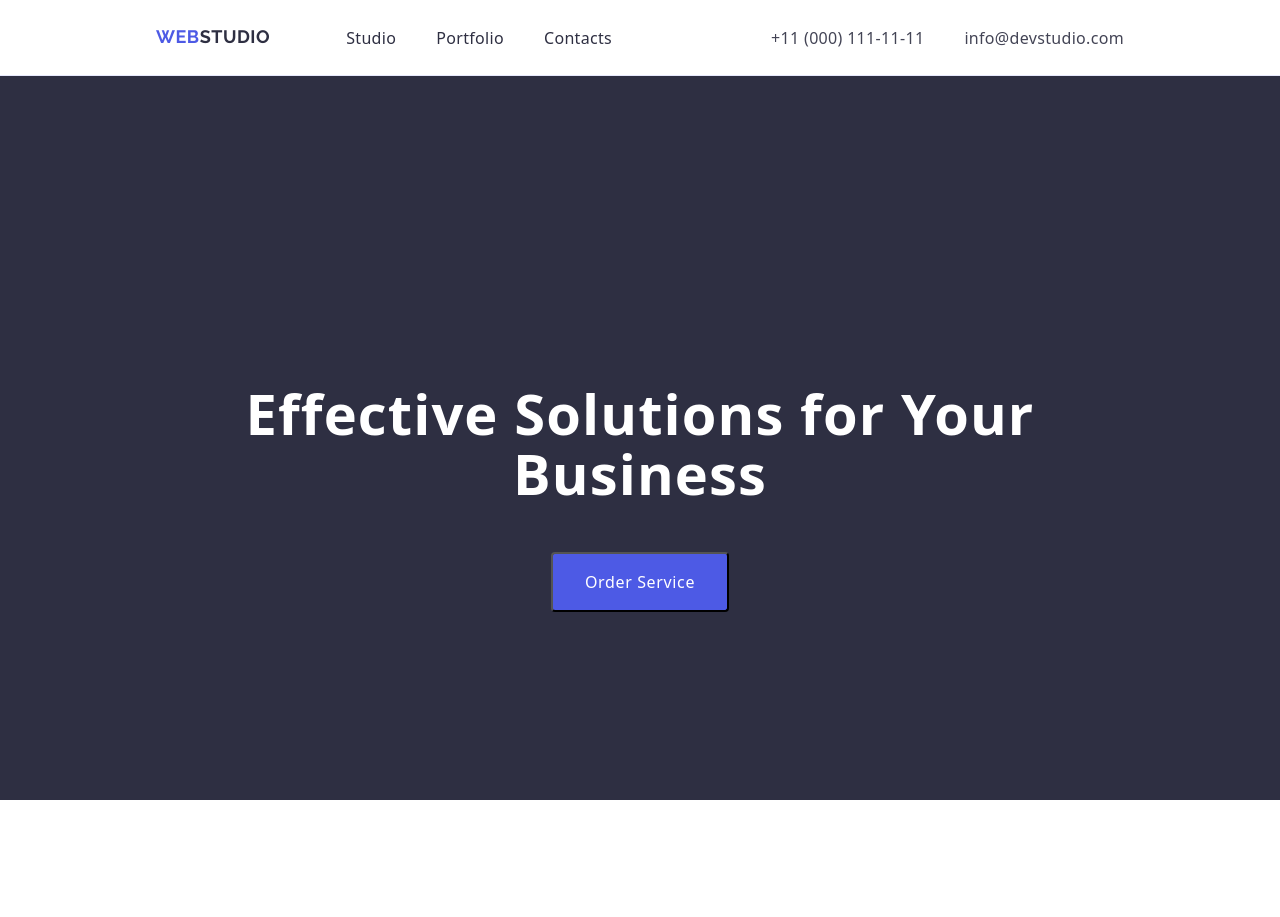
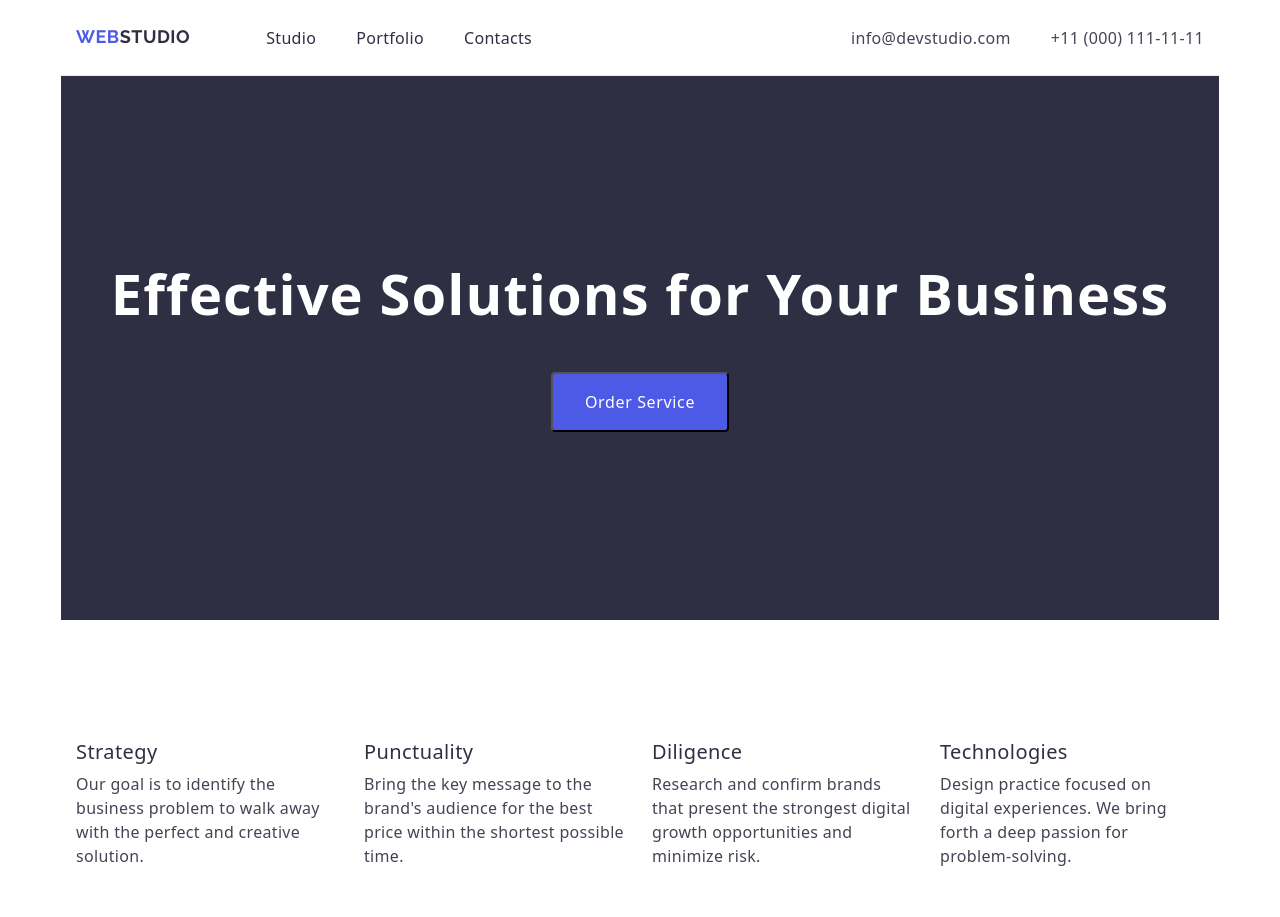
Before and after one commit to SergeyMyronenko/goit-markup-hw-03, a plain HTML site: page index.html in a window 1280 px wide. Shown: the top 917 px of the page. Drawn offline with nearby package versions, Linux system fonts and the light colour scheme.

Commit message:
update hw-3

```diff
--- a/css/style.css
+++ b/css/style.css
@@ -29,20 +29,17 @@ img {
   display: block;
   max-width: 100%;
 }
-section {
-  padding: 120px;
-}
 header {
-  max-width: 1440px;
+  max-width: 1158px;
   margin: 0 auto;
   border-bottom: 1px solid #e7e9fc;
 }
 footer {
-  max-width: 1440px;
+  max-width: 1158px;
   margin: 0 auto;
 }
 .container {
-  max-width: 1440px;
+  max-width: 1158px;
   padding-left: 0;
   padding-right: 0;
   margin: 0 auto;
@@ -51,9 +48,9 @@ footer {
 /* Header */
 
 .navi {
-  padding-left: 156px;
   display: flex;
   flex-direction: row;
+  padding-left: 15px;
 }
 .logo {
   color: #4d5ae5;
@@ -63,7 +60,7 @@ footer {
   line-height: 1.17;
   letter-spacing: 0.54px;
   text-transform: uppercase;
-  padding: 25.5px 0;
+  margin: 25.5px 0;
 }
 .logo span {
   color: #2e2f42;
@@ -96,7 +93,7 @@ footer {
 }
 .address {
   font-style: normal;
-  padding-right: 156px;
+  padding-right: 15px;
 }
 .adress-item {
   color: #434455;
@@ -113,26 +110,13 @@ footer {
 }
 .adress-list {
   display: flex;
-  flex-direction: row-reverse;
+  flex-direction: row;
   gap: 40px;
   padding: 25.5px 0;
 }
 
 /* Main */
 
-.container-list {
-  padding-left: 156px;
-  padding-right: 156px;
-}
-.list-one {
-  display: flex;
-  flex-direction: row;
-  gap: 24px;
-  flex-basis: 264px;
-}
-.list-two {
-  width: calc((100% - 72px) / 4);
-}
 .section-main {
   background: #2e2f42;
   max-width: 100%;
@@ -161,7 +145,7 @@ footer {
   padding: 16px 32px;
   border-radius: 4px;
   display: block;
-  margin: auto;
+  margin: 0 auto;
 }
 .button:hover {
   background-color: #404bbf;
@@ -172,6 +156,18 @@ footer {
 
 /* Priorities */
 
+.container-list {
+  padding: 120px 15px;
+}
+.list-one {
+  display: flex;
+  flex-direction: row;
+  gap: 24px;
+  flex-basis: 264px;
+}
+.list-two {
+  width: calc((100% - 72px) / 4);
+}
 .title-hide {
   display: none;
 }
@@ -208,8 +204,7 @@ footer {
 
 .section-team {
   background-color: #f4f4fd;
-  padding-left: 156px;
-  padding-right: 156px;
+  padding: 120px 15px;
 }
 
 .list-three {
@@ -236,7 +231,6 @@ footer {
   letter-spacing: 0.72px;
   text-transform: capitalize;
   text-align: center;
-  padding-top: 120px;
   padding-bottom: 72px;
 }
 
@@ -273,6 +267,9 @@ footer {
   padding: 8px 0 32px 16px;
 }
 .box-list {
+  cursor: pointer;
+  border: 1px solid #e7e9fc;
+  width: calc((100% - 48px) / 3);
 }
 .portfolio-box {
   display: flex;
@@ -286,7 +283,7 @@ footer {
   background-color: #2e2f42;
 }
 .footer-box {
-  padding: 101.5px 156px 100px 156px;
+  padding: 101.5px 15px 100px 15px;
 }
 
 .logo-footer {
```
